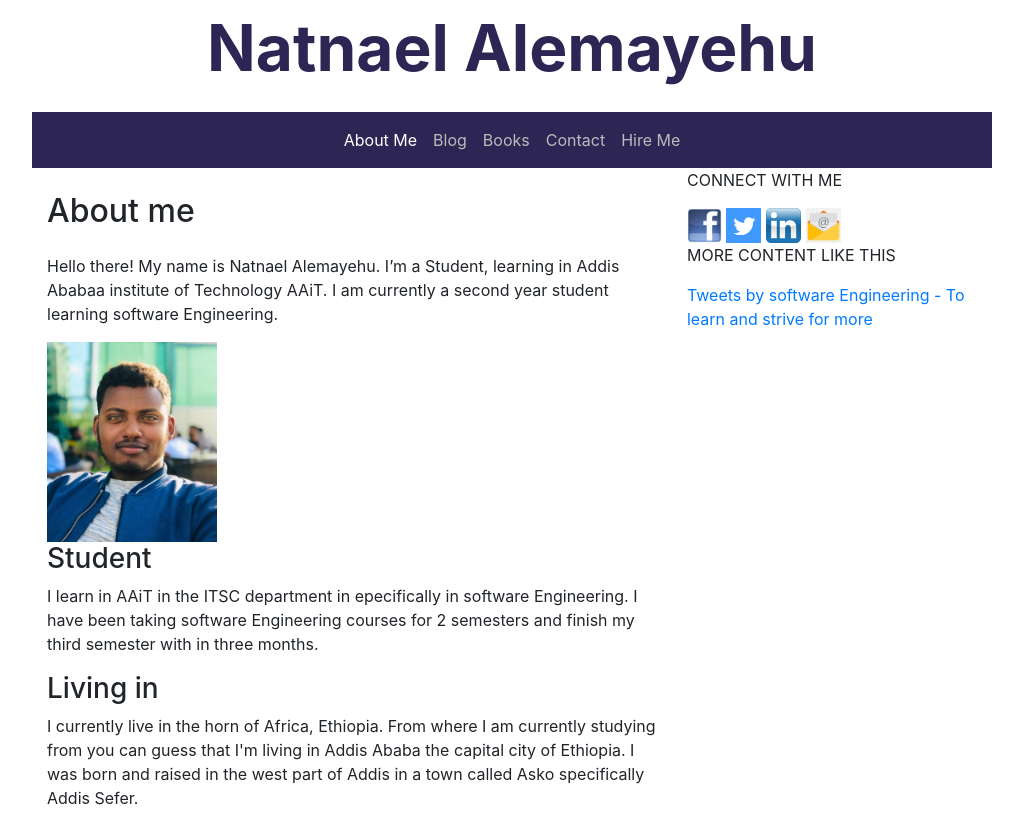
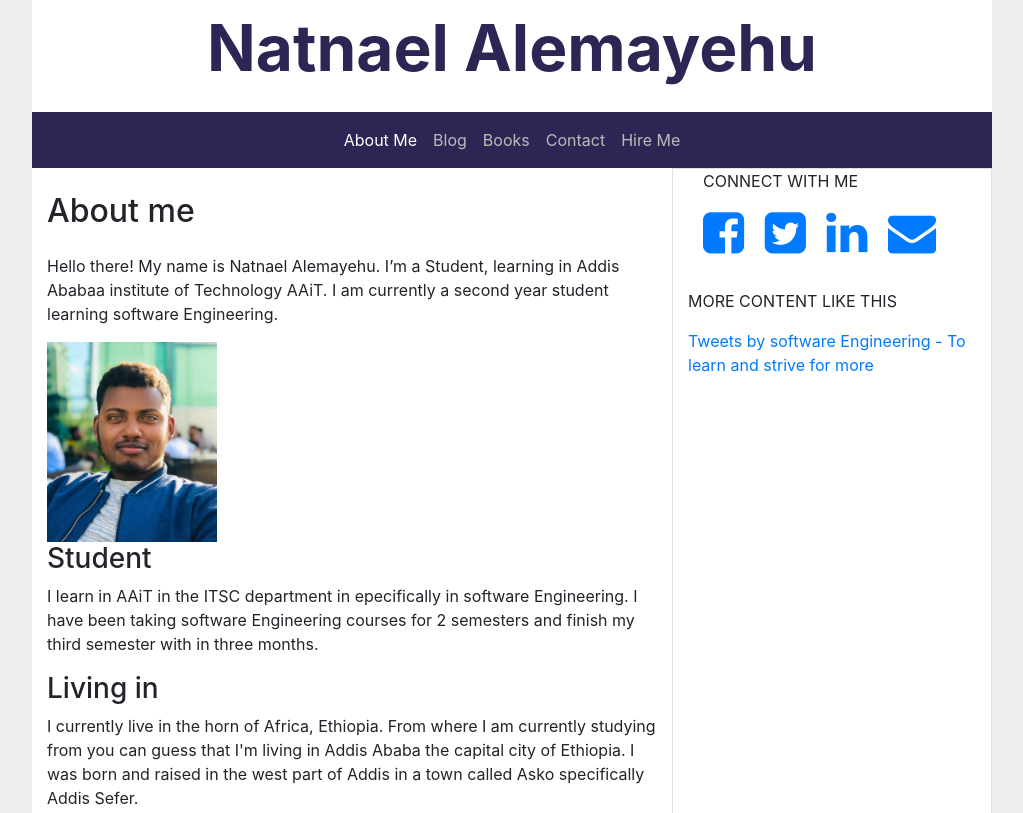
Before and after one commit to Natnael-Alemayehu/Personal-Website-with-Bootstrap-and-CSS, a plain HTML site: page index.html in a window 1280 px wide. Shown: the top 813 px of the page, without its empty margins (128-1151 px from the left). Drawn offline with nearby package versions, Linux system fonts and the light colour scheme.

Commit message:
1.1.0 Front page working.

```diff
--- a/Assets/CSS/MainStyle.css
+++ b/Assets/CSS/MainStyle.css
@@ -1,6 +1,12 @@
 .navbar{
-    width: 60rem;
+    width: 60rem !important;
     background-color: #2d2654 !important;
+}
+.containsEverything{
+        background-color: #fff;
+}
+body{
+    background-color: #eee;
 }
 .header a{
     font-size: 4rem;
@@ -21,11 +27,14 @@
 .navbar-toggler{
     background-color: white;
 }
+.fonts a{
+    margin-right: 1rem;
+}
+.fonts{
+    margin-bottom: 2rem;
+}
 /* This is where the CSS for all the pages end */
 
-.container{
-    width: 60em;
-}
 .makeInline{
     display: inline;
 }
--- a/index.html
+++ b/index.html
@@ -5,6 +5,7 @@
     <meta charset="UTF-8">
     <meta name="viewport" content="width=device-width, initial-scale=1.0">
     <link rel="icon" href="./Assets/icon.png">
+    <link rel="stylesheet" href="https://stackpath.bootstrapcdn.com/font-awesome/4.7.0/css/font-awesome.min.css" integrity="sha384-wvfXpqpZZVQGK6TAh5PVlGOfQNHSoD2xbE+QkPxCAFlNEevoEH3Sl0sibVcOQVnN" crossorigin="anonymous">
     <link rel="stylesheet" href="https://cdn.jsdelivr.net/npm/bootstrap@4.5.3/dist/css/bootstrap.min.css" integrity="sha384-TX8t27EcRE3e/ihU7zmQxVncDAy5uIKz4rEkgIXeMed4M0jlfIDPvg6uqKI2xXr2" crossorigin="anonymous">
     <script src="https://code.jquery.com/jquery-3.5.1.slim.min.js" integrity="sha384-DfXdz2htPH0lsSSs5nCTpuj/zy4C+OGpamoFVy38MVBnE+IbbVYUew+OrCXaRkfj" crossorigin="anonymous"></script>
     <script src="https://cdn.jsdelivr.net/npm/bootstrap@4.5.3/dist/js/bootstrap.bundle.min.js" integrity="sha384-ho+j7jyWK8fNQe+A12Hb8AhRq26LrZ/JpcUGGOn+Y7RsweNrtN/tE3MoK7ZeZDyx" crossorigin="anonymous"></script>
@@ -13,12 +14,12 @@
 </head>
 
 <body>
-    <!-- <div class="containsEverything mx-auto"> -->
+    <div class="containsEverything mx-auto">
         <div class="header text-center">
             <a href="index.html">Natnael Alemayehu</a> </p>
         </div>
 
-          <nav class="navbar navbar-expand-lg navbar-light bg-light mx-auto">
+          <nav class="navbar navbar-expand-lg navbar-light mx-auto">
             <button class="navbar-toggler" type="button" data-toggle="collapse" data-target="#navbarNav" aria-controls="navbarNav" aria-expanded="false" aria-label="Toggle navigation">
               <span class="navbar-toggler-icon"></span>
             </button>
@@ -85,12 +86,15 @@
 
                     </div>
                     </div>
-              <div class="col-4">
-                <p>CONNECT WITH ME</p>
-                <a href="https://www.facebook.com/" target="balnk"><img src="Assets/Pictures/facebook.jpg" alt="facebook thumbnail" height="35px"></a>
-                <a href="https://twitter.com/" target="balnk"><img src="Assets/Pictures/twitter.jpg" alt="twitter thumbnail" height="35px"></a>
-                <a href="https://www.linkedin.com/" target="balnk"><img src="Assets/Pictures/linkedin.jpg" alt="linkedin thubnail" height="35px"></a>
-                <a href="https://mail.google.com/" target="balnk"><img src="Assets/Pictures/email.jpg" alt="email thumbnail" height="35px"></a>
+              <div class="col-4 border mx-auto">
+
+                <div class="container fonts">
+                  <p>CONNECT WITH ME</p>
+                <a href="https://www.facebook.com/" target="balnk"><i class="fa fa-facebook-square fa-3x"></i></a>
+                <a href="https://twitter.com/" target="balnk"><i class="fa fa-twitter-square fa-3x"></i></a>
+                <a href="https://www.linkedin.com/" target="balnk"><i class="fa fa-linkedin fa-3x"></i></a>
+                <a href="https://mail.google.com/" target="balnk"><i class="fa fa-envelope fa-3x"></i></a>
+              </div>
 
                 <p>MORE CONTENT LIKE THIS</p>
                 <a class="twitter-timeline" data-height="450" href="https://twitter.com/sftweng?ref_src=twsrc%5Etfw">Tweets by software Engineering - To learn and strive for more</a>
@@ -99,7 +103,7 @@
             </div>
           </div>
 
-<!-- </div> -->
+</div>
     <footer align="center">
         <p>Copyright © 2020 <a href="index.html">Natnael Alemayehu</a>. All rights Reserved</p>
     </footer>
```
